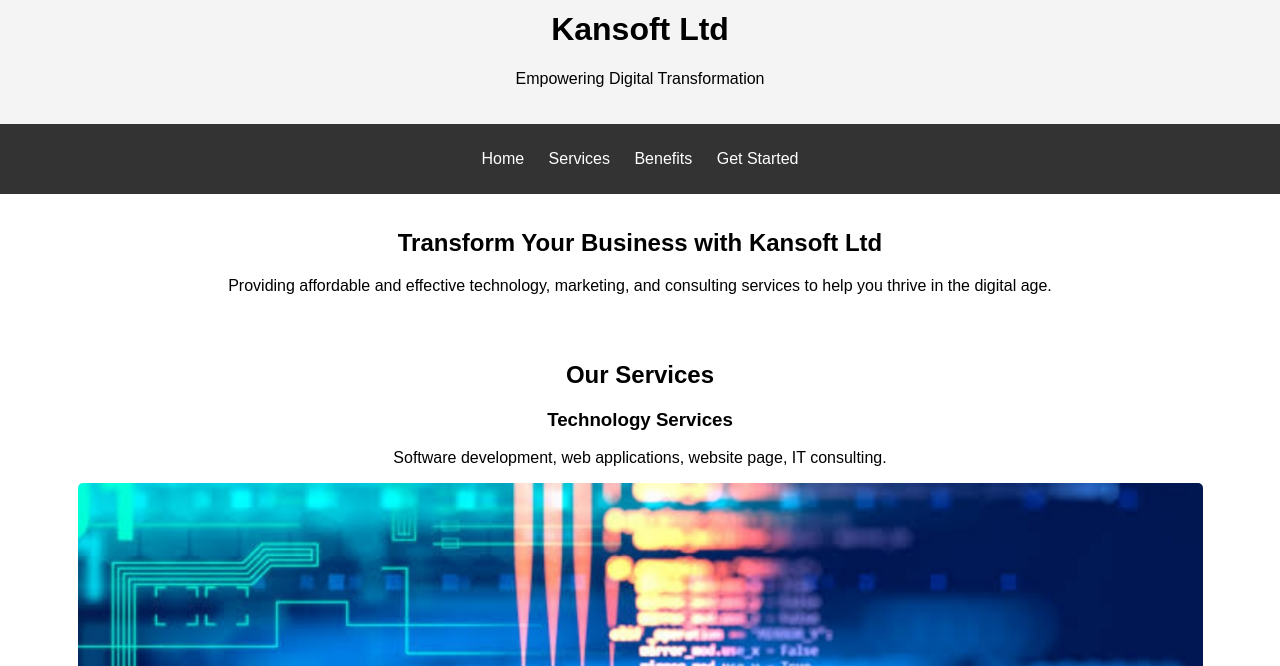
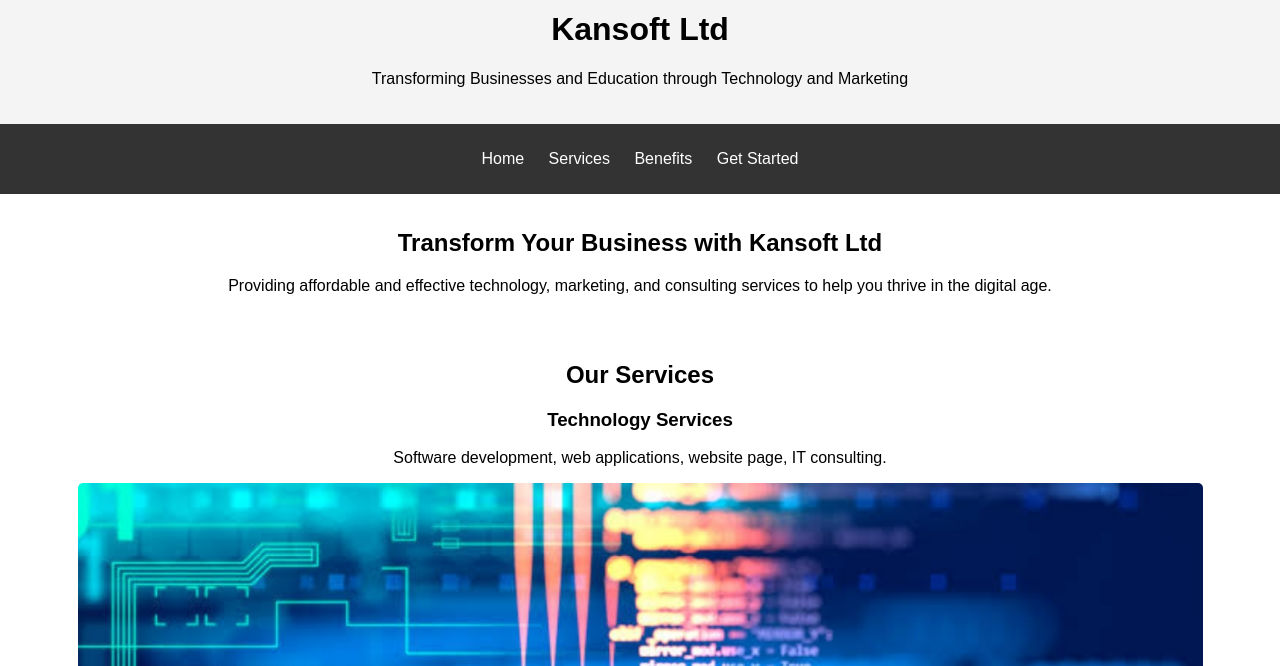
Before and after one commit to Bashir76/kansoft-ltd, a website: page public/index.html in a window 1280 px wide. Shown: the part 134-800 px from the top of the page. Drawn offline with Linux system fonts and the light colour scheme.

Commit message:
Update index.html

```diff
--- a/public/index.html
+++ b/public/index.html
@@ -12,7 +12,7 @@
             <img src="images/kansoft-logo.png" alt="Kansoft Ltd Logo" class="logo">
         </div>
         <h1>Kansoft Ltd</h1>
-        <p>Empowering Digital Transformation</p>
+        <p>Transforming Businesses and Education through Technology and Marketing</p>
     </header>
 
     <nav>
@@ -71,7 +71,7 @@
     </section>
 
     <section id="contact-form" style="display:none;">
-        <h2>Contact Us</h2>
+        <h2> Contact Us</h2>
         <form id="contactForm">
             <label for="name">Name:</label>
             <input type="text" id="name" name="name" required>
@@ -92,4 +92,4 @@
 
     <script src="scripts.js"></script>
 </body>
-</html>
+    </html>
```
